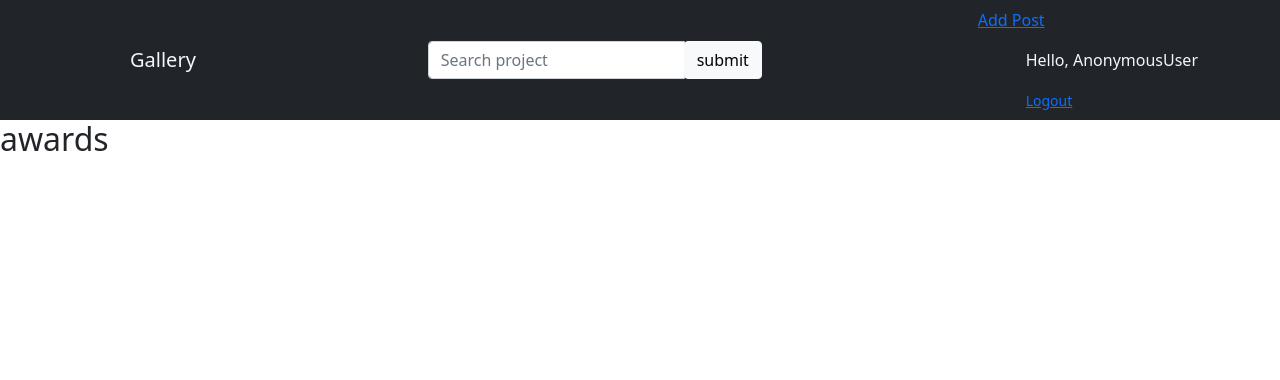
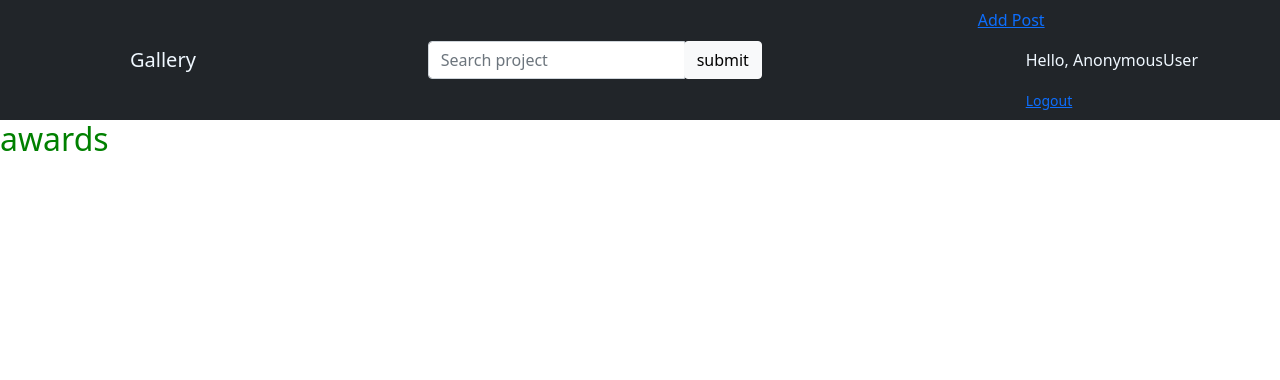
Before and after one commit to Tito-74/Awwards-, a Django app: page / in a window 1280 px wide. Shown: the top 380 px of the page. Run offline with Django 3.2, Linux system fonts and the light colour scheme; some libraries are stand-ins or nearby versions.

Commit message:
adding static file

```diff
--- a/Awwards/settings.py
+++ b/Awwards/settings.py
@@ -119,6 +119,9 @@ USE_TZ = True
 # https://docs.djangoproject.com/en/3.2/howto/static-files/
 
 STATIC_URL = '/static/'
+STATICFILES_DIRS = [
+    os.path.join(BASE_DIR, "static"),
+]
 
 # Default primary key field type
 # https://docs.djangoproject.com/en/3.2/ref/settings/#default-auto-field
--- a/awards/templates/awards/base.html
+++ b/awards/templates/awards/base.html
@@ -13,7 +13,7 @@
 
   {% block styles %}
     <link rel="stylesheet" href="https://pro.fontawesome.com/releases/v5.10.0/css/all.css" integrity="sha384-AYmEC3Yw5cVb3ZcuHtOA93w35dYTsvhLPVnYs9eStHfGJvOvKxVfELGroGkvsg+p" crossorigin="anonymous"/>
-    <link rel="stylesheet" href="{% static 'style.css' %}">
+    <link rel="stylesheet" href="{% static 'css/style.css' %}">
     <link href="https://cdn.jsdelivr.net/npm/bootstrap@5.0.2/dist/css/bootstrap.min.css" rel="stylesheet" integrity="sha384-EVSTQN3/azprG1Anm3QDgpJLIm9Nao0Yz1ztcQTwFspd3yD65VohhpuuCOmLASjC" crossorigin="anonymous">
 
   {% endblock %}
--- /dev/null
+++ b/static/css/style.css
@@ -0,0 +1,4 @@
+h2
+{
+  color: green;
+}
```
